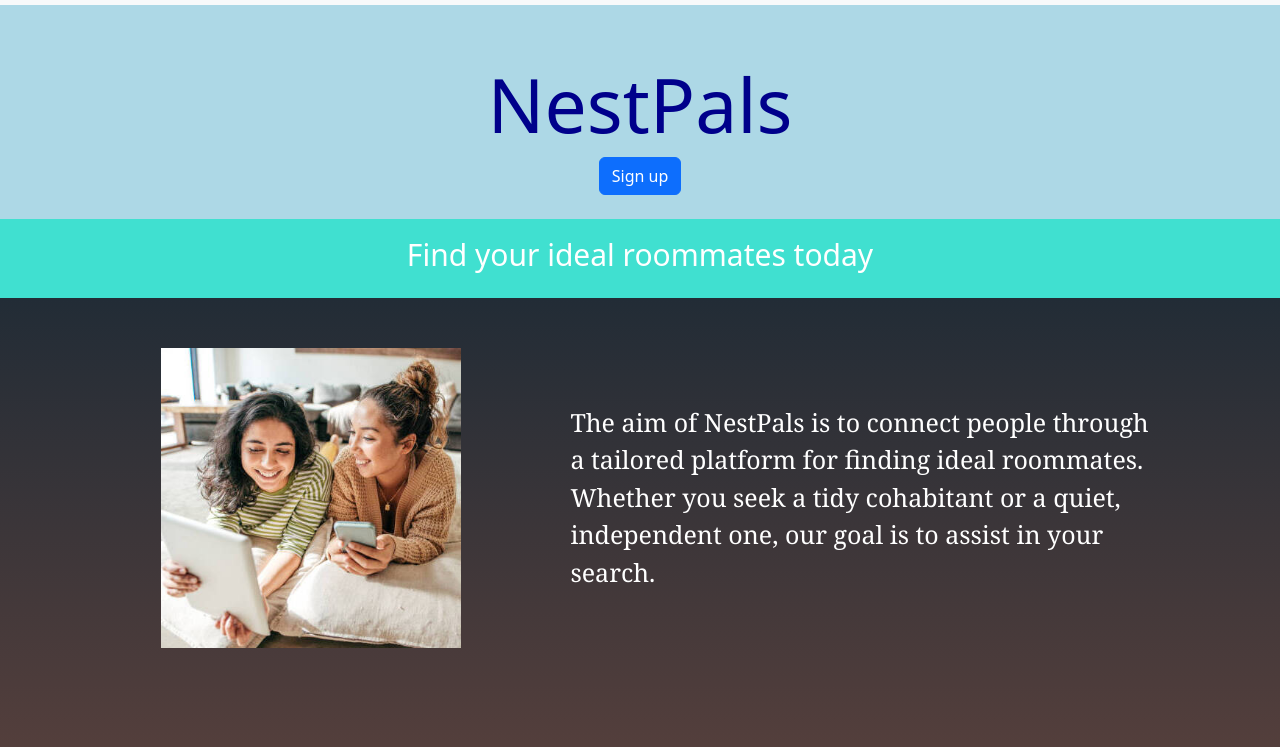
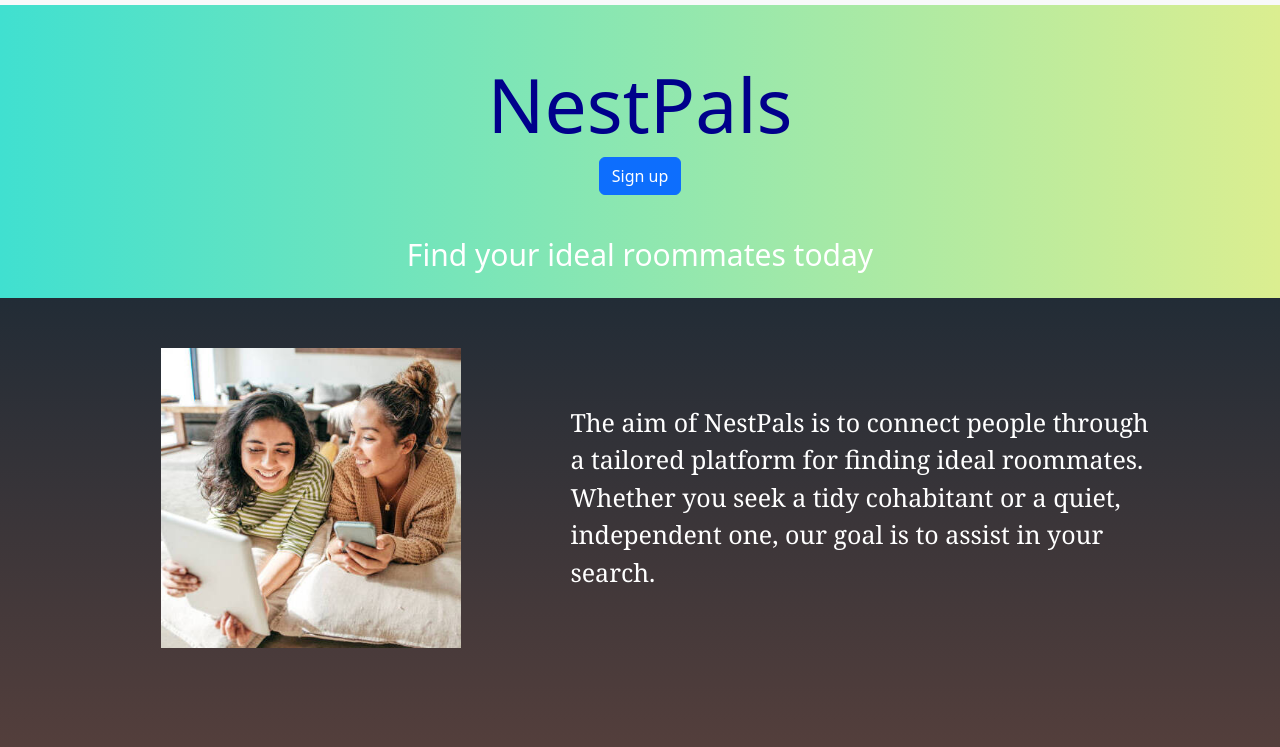
Before and after one commit to zhirongfu/NestPals, a website built with Vite: page NestPalsHomePage/src/index.html in a window 1280 px wide. Shown: the part 53-800 px from the top of the page. Built offline with nearby package versions, Linux system fonts and the light colour scheme.

Commit message:
More edits to the home page

```diff
--- a/NestPalsHomePage/src/index.html
+++ b/NestPalsHomePage/src/index.html
@@ -27,6 +27,9 @@
       .content-container {
         text-align: center;
         background-color: lightblue;
+        background: linear-gradient(to right,turquoise,rgb(219, 238, 144));
+        background-repeat: no-repeat;
+        background-attachment: fixed;
       }
 
       .heading {
@@ -42,6 +45,9 @@
         text-align: center;
         padding-bottom: 5px;
         padding-top: 13px;
+        background: linear-gradient(to right,turquoise,rgb(219, 238, 144));
+        background-repeat: no-repeat;
+        background-attachment: fixed;
       }
 
       .container {
```
